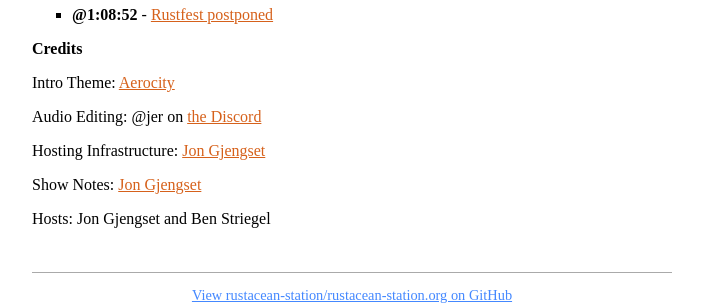
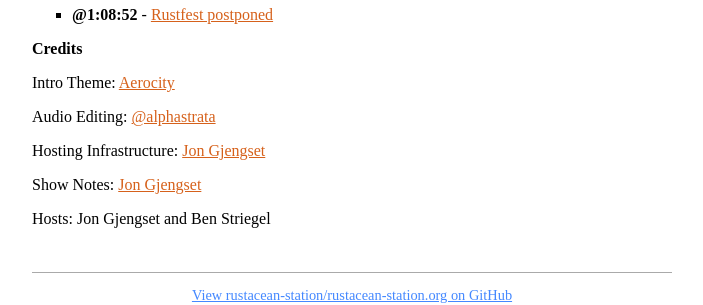
Before and after one commit to rustacean-station/rustacean-station.org, a Jekyll site: the page built from _episodes/014-rust-1.42-1.43.md, in a window 1280 px wide and 900 px high, scrolled down 1789 px. Shown: the part 502-807 px from the top of the window, without its empty margins (288-991 px from the left). Built offline with Jekyll 4.4.1, drawn with Linux system fonts in a browser that asks for light colours.

Commit message:
ep14: Proper credit to alphastrata

```diff
--- a/_episodes/014-rust-1.42-1.43.md
+++ b/_episodes/014-rust-1.42-1.43.md
@@ -94,7 +94,7 @@ Rustacean Station is a community project; get in touch with us if you'd like to
 
 Intro Theme: [Aerocity](https://twitter.com/AerocityMusic)
 
-Audio Editing: @jer on [the Discord](https://discord.gg/cHc3Gyc)
+Audio Editing: [@alphastrata](https://twitter.com/alphastrata)
 
 Hosting Infrastructure: [Jon Gjengset](https://twitter.com/jonhoo/)
 
```
